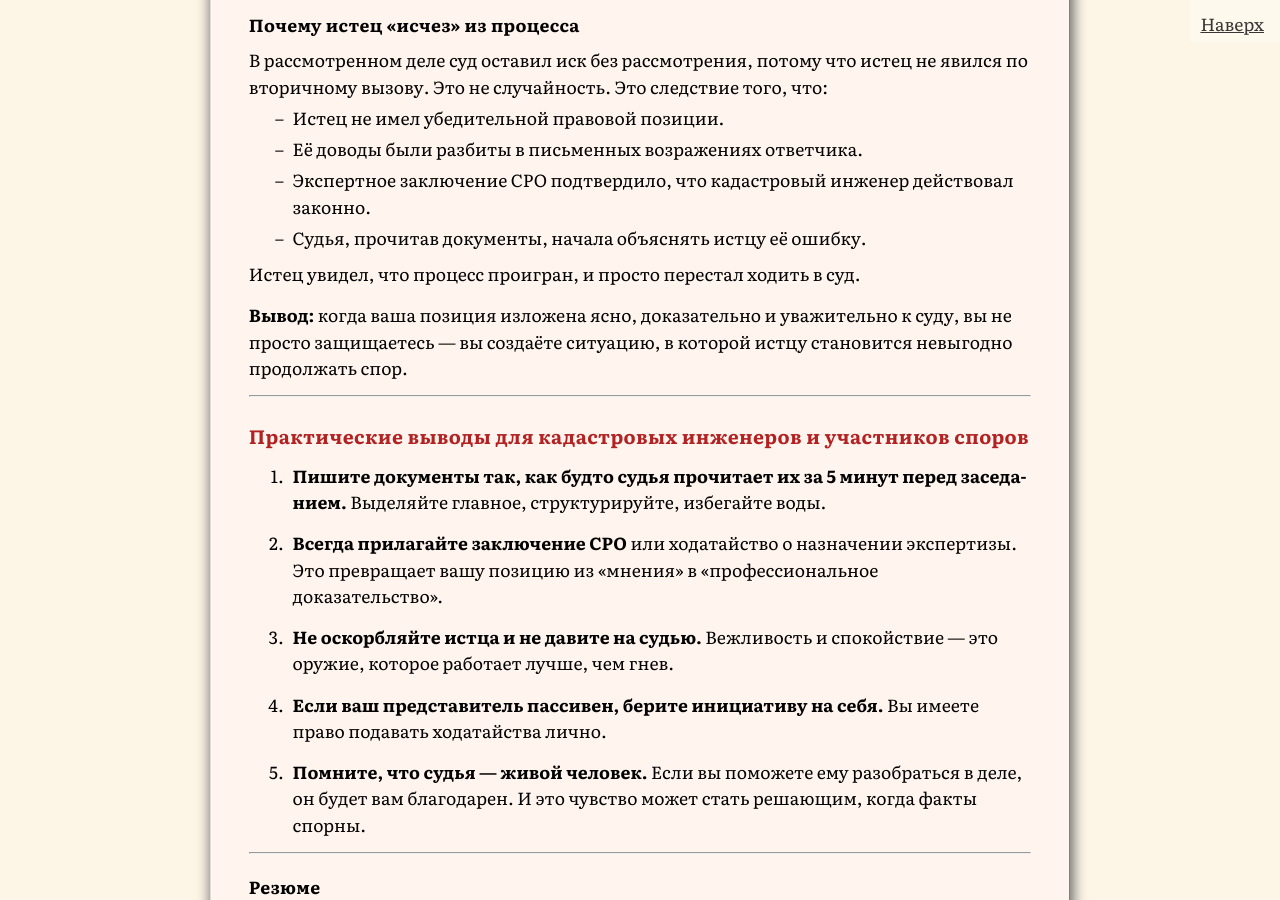
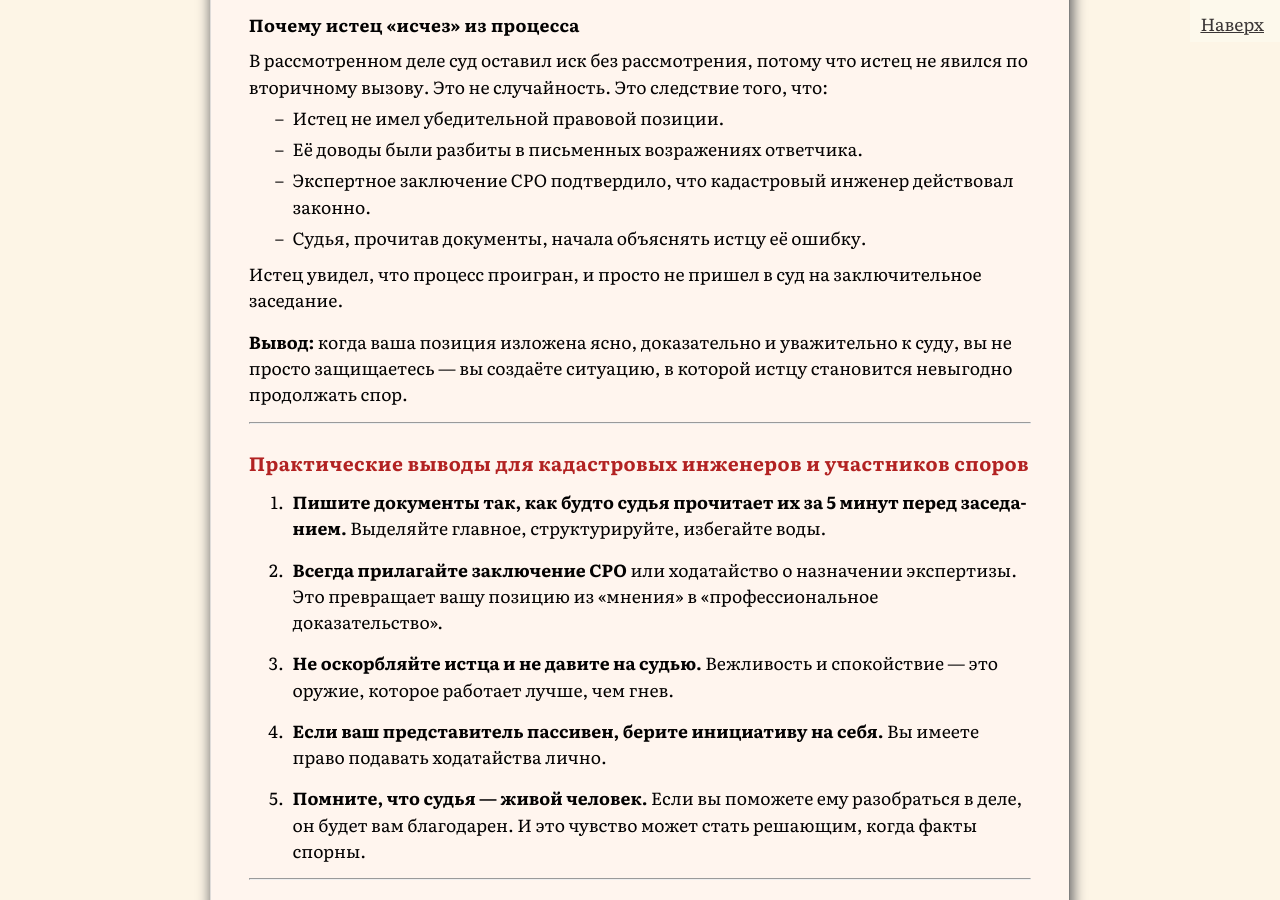
Before and after one commit to SergSi/land-use-art, a Jekyll site: the page built from _posts/2026-08-08-primer.md, in a window 1280 px wide and 900 px high, scrolled down 28900 px. Built offline with Jekyll 4.4.1, drawn with Linux system fonts in a browser that asks for light colours; some web fonts are replaced.

Commit message:
Update 2026-08-08-primer.md

```diff
--- a/_posts/2026-08-08-primer.md
+++ b/_posts/2026-08-08-primer.md
@@ -688,7 +688,7 @@ date: 2026-08-08
 - Экспертное заключение СРО подтвердило, что кадастровый инженер действовал законно.
 - Судья, прочитав документы, начала объяснять истцу её ошибку.
 
-Истец увидел, что процесс проигран, и просто перестал ходить в суд.
+Истец увидел, что процесс проигран, и просто не пришел в суд на заключительное заседание.
 
 **Вывод:** когда ваша позиция изложена ясно, доказательно и уважительно к суду, вы не просто защищаетесь — вы создаёте ситуацию, в которой истцу становится невыгодно продолжать спор.
 
```
